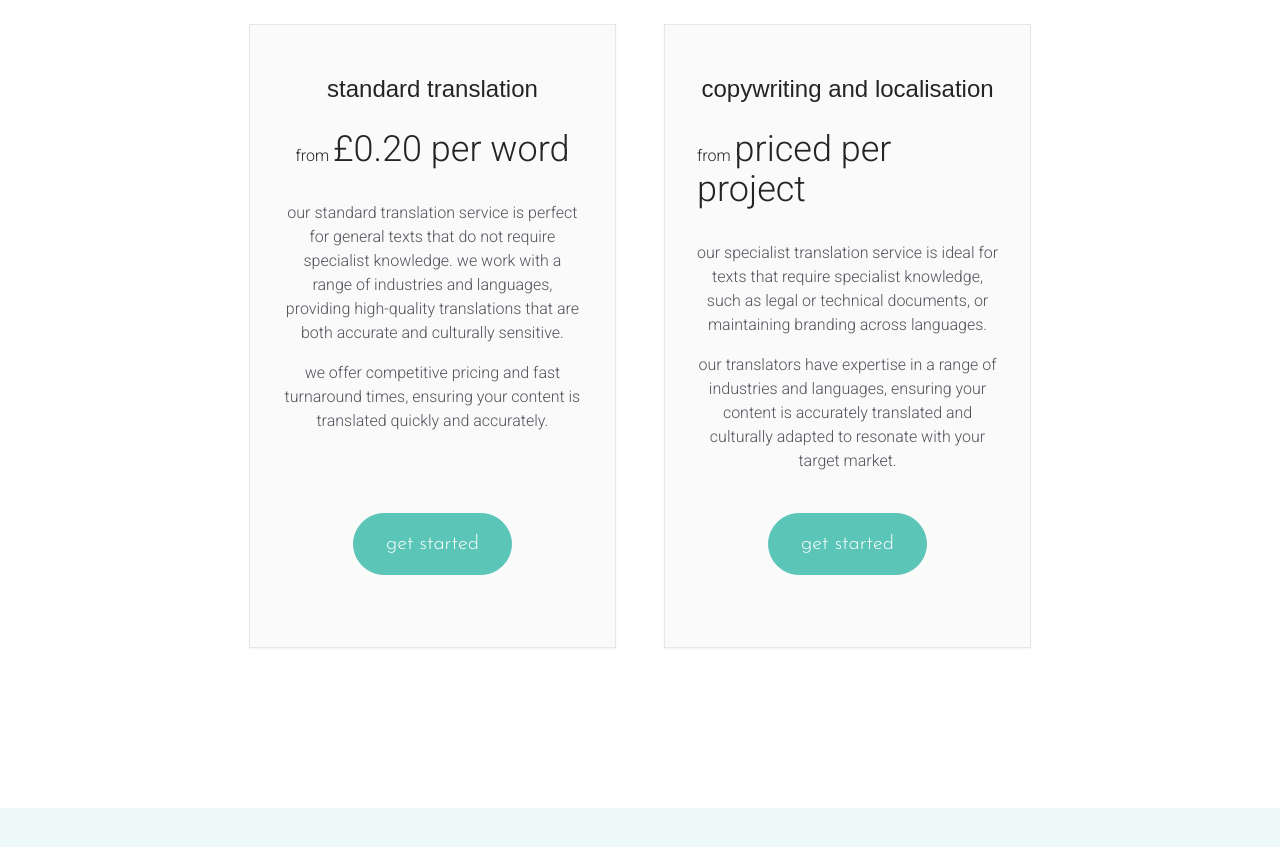
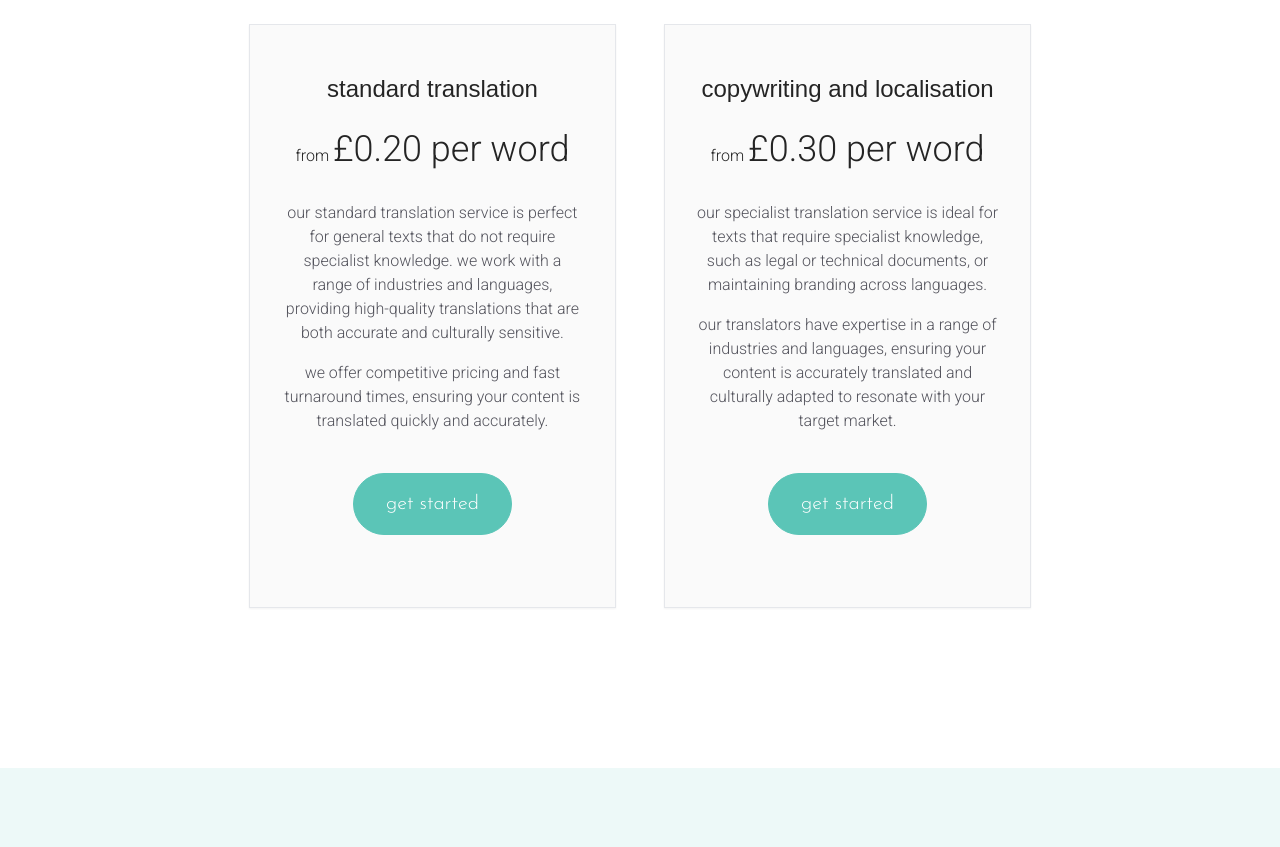
Before and after one commit to Dylaan94/tailroad-v3, a Next.js app: page /our-services/translation in a window 1280 px wide. Shown: the part 2260-3107 px from the top of the page. Built offline with nearby package versions, Linux system fonts and the light colour scheme; a web font is replaced by a local one.

Commit message:
fix: pricing comparison

```diff
--- a/src/components/PricingComparison.tsx
+++ b/src/components/PricingComparison.tsx
@@ -54,11 +54,11 @@ export default function PricingComparison({
                 key={index}
                 className="pricingComparison-card flex flex-col items-center border shadow-sm px-8 py-12 bg-zinc-50"
               >
-                <h4 className="text-2xl secondary-font pb-6">
+                <h4 className="text-2xl secondary-font text-center pb-6">
                   {t(`${card}.title`)}
                 </h4>
 
-                <p className="pb-8">
+                <p className="pb-8 text-center">
                   from{" "}
                   <span className="text-4xl primary-font">
                     {t(`${card}.price`)}
--- a/src/pages/our-services/translation/messages/en-gb.json
+++ b/src/pages/our-services/translation/messages/en-gb.json
@@ -28,7 +28,7 @@
     },
     "card_2": {
       "title": "copywriting and localisation",
-      "price": "priced per project",
+      "price": "£0.30 per word",
       "par_1": "our specialist translation service is ideal for texts that require specialist knowledge, such as legal or technical documents, or maintaining branding across languages.",
       "par_2": "our translators have expertise in a range of industries and languages, ensuring your content is accurately translated and culturally adapted to resonate with your target market."
     }
```
